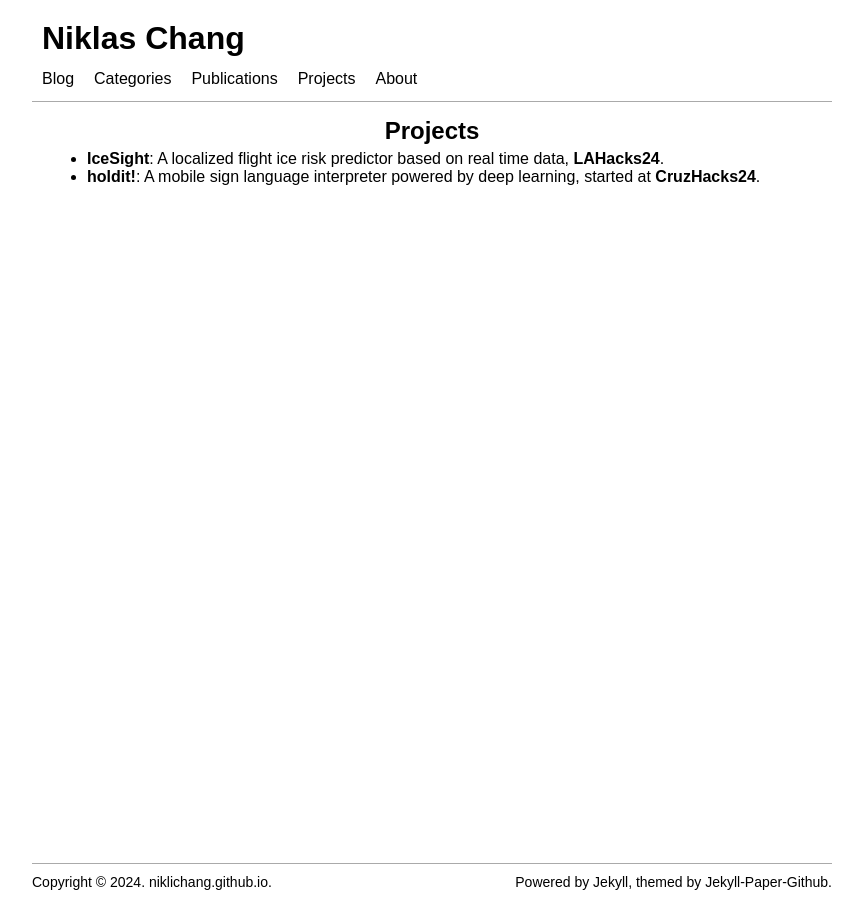
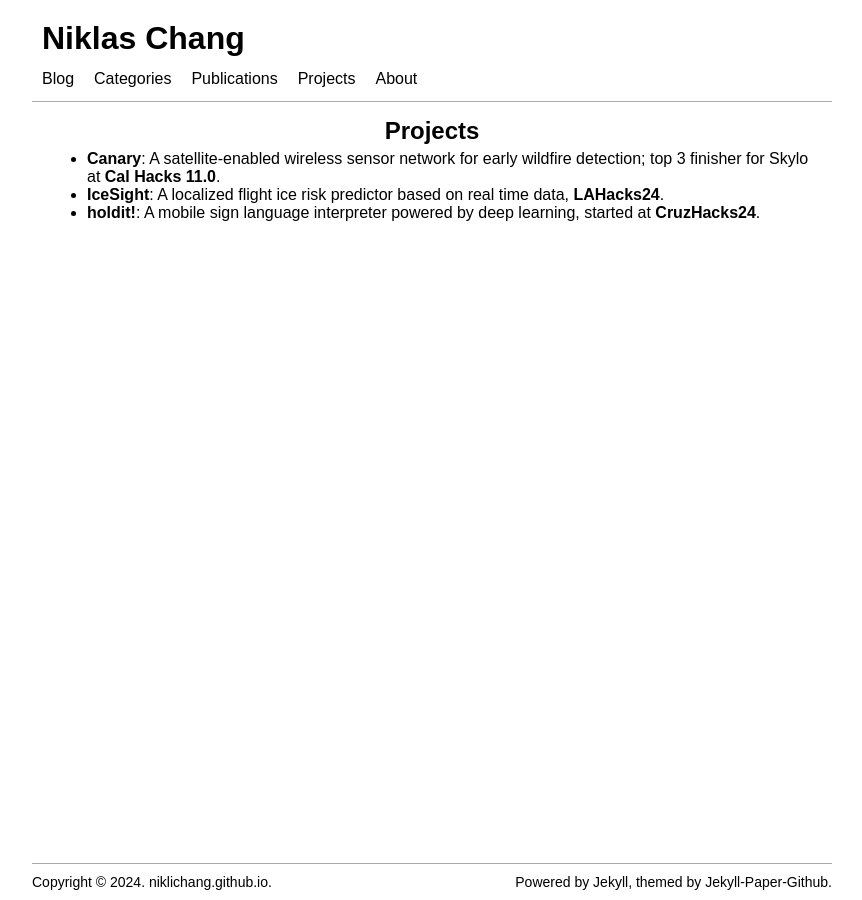
Before and after one commit to Niklichang/niklichang.github.io, a Jekyll site: the page built from pages/projects.md, in a window 1280 px wide. Shown: the whole page, without its empty margins (208-1070 px from the left). Built offline with Jekyll 4.4.1, drawn with Linux system fonts in a browser that asks for light colours; some web fonts are replaced.

Commit message:
proj canary

```diff
--- a/pages/projects.md
+++ b/pages/projects.md
@@ -4,5 +4,6 @@ title: Projects
 permalink: /projects/
 ---
 
+- [**Canary**](https://github.com/tsai-henry/canary): A satellite-enabled wireless sensor network for early wildfire detection; top 3 finisher for Skylo at [**Cal Hacks 11.0**](https://devpost.com/software/canary-lrg3ep).
 - [**IceSight**](https://github.com/Ben8176/ice-sight/tree/niklas): A localized flight ice risk predictor based on real time data, [**LAHacks24**](https://devpost.com/software/icesight).
 - [**holdit!**](https://github.com/holdit-labs): A mobile sign language interpreter powered by deep learning, started at [**CruzHacks24**](https://devpost.com/software/holdit-1b2d9n).
```
